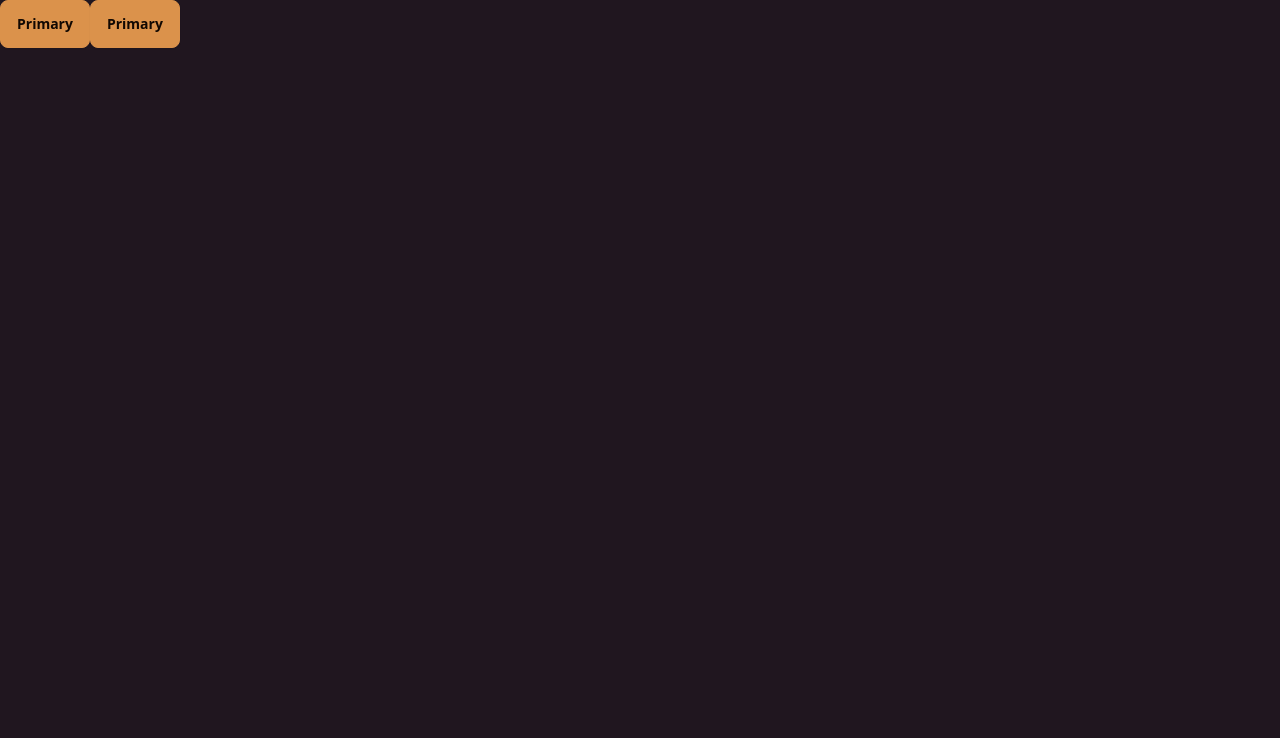
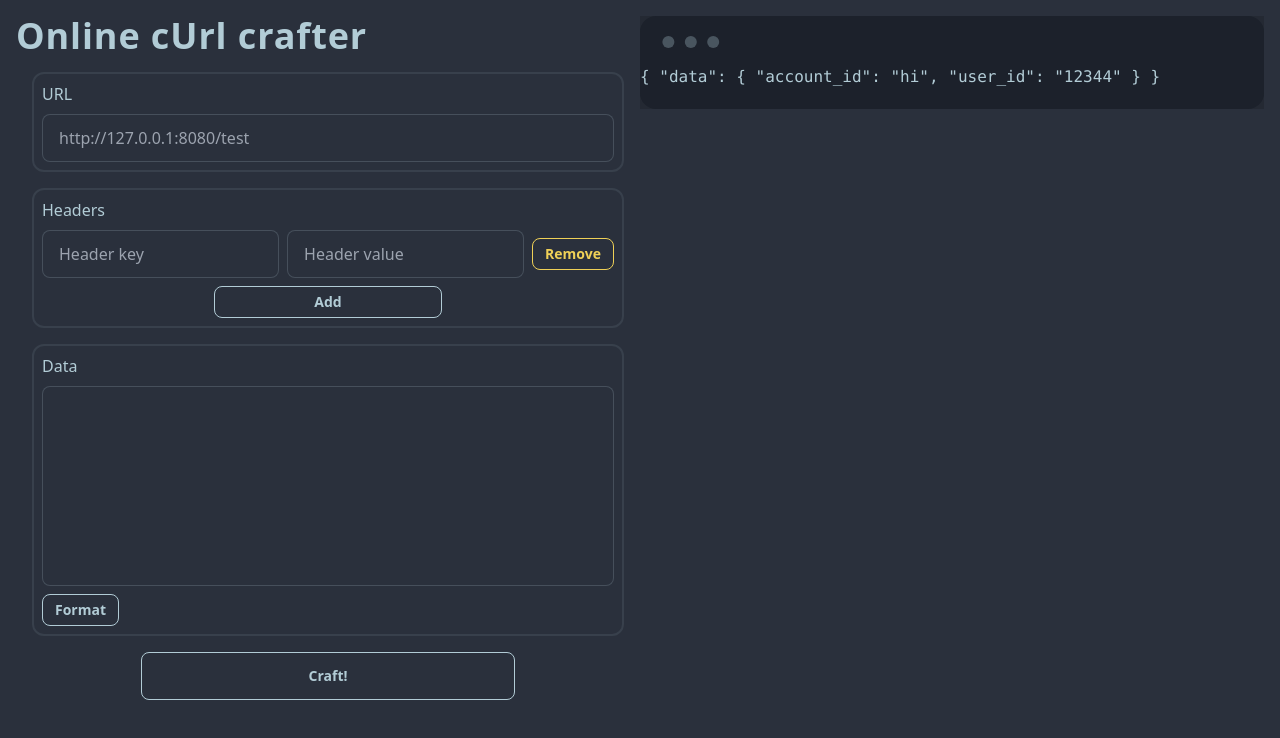
Before and after one commit to galletafromjell666/react-curl-crafter, a React (Vite) app: page / in a window 1280 px wide. Shown: the top 738 px of the page. Built offline with nearby package versions, Linux system fonts and the light colour scheme.

Commit message:
Add basic non working form

```diff
--- a/src/App.tsx
+++ b/src/App.tsx
@@ -1,9 +1,12 @@
+import Form from "./modules/form/Form";
+import Preview from "./modules/preview/Preview";
+
 function App() {
   return (
-    <>
-      <button className="btn btn-primary">Primary</button>
-      <button className="btn btn-primary">Primary</button>
-    </>
+    <div className="bg-base-100 m-4 flex">
+      <Form/>
+      <Preview/>
+    </div>
   );
 }
 
--- /dev/null
+++ b/src/modules/form/Form.tsx
@@ -0,0 +1,70 @@
+import { useForm } from "react-hook-form";
+import Logo from "./components/Logo";
+
+function Form() {
+  const { register, watch } = useForm();
+
+  const watchAllFields = watch();
+  console.log(watchAllFields);
+  return (
+    <div className="flex-1">
+      <Logo />
+      <div
+        data-test-id="url-section"
+        className="m-4 flex flex-col gap-y-2 rounded-xl border-2 border-base-content/10 p-2"
+      >
+        <label htmlFor="url">URL</label>
+        <input
+          id="url"
+          {...register("url")}
+          type="text"
+          placeholder="http://127.0.0.1:8080/test"
+          className="input input-bordered w-full"
+        />
+      </div>
+      <div
+        data-test-id="url-section"
+        className="m-4 flex flex-col gap-y-2 rounded-xl border-2 border-base-content/10 p-2"
+      >
+        <h2>Headers</h2>
+        <div className="flex flex-row items-center gap-x-2">
+          <input
+            id="header_1_key"
+            {...register("header_1_key")}
+            type="text"
+            placeholder="Header key"
+            className="input input-bordered w-full max-w-xs"
+          />
+          <input
+            id="header_1_value"
+            {...register("header_1_value")}
+            type="text"
+            placeholder="Header value"
+            className="input input-bordered w-full max-w-xs"
+          />
+          <button className="btn btn-outline btn-warning btn-sm">Remove</button>
+        </div>
+        <button className="btn btn-outline btn-sm w-2/5 mx-auto">Add</button>
+      </div>
+      <div
+        data-test-id="url-section"
+        className="m-4 flex flex-col gap-y-2 rounded-xl border-2 border-base-content/10 p-2"
+      >
+        <h2>Data</h2>
+        <div className="flex flex-col items-start gap-y-2">
+          <textarea
+            className="textarea textarea-bordered w-full resize-none h-[200px]"
+            id="data"
+            {...register("data")}
+          />
+          <button className="btn btn-outline btn-sm">Format</button>
+        </div>
+      </div>
+      <div className="flex justify-center">
+        <button className="btn btn-outline w-3/5">Craft!</button>
+      </div>
+    </div>
+  );
+}
+
+export default Form;
--- /dev/null
+++ b/src/modules/form/components/Logo.tsx
@@ -0,0 +1,8 @@
+
+function Logo() {
+  return (
+    <h1 className="font-bold text-4xl tracking-wide">Online cUrl crafter</h1>
+  )
+}
+
+export default Logo
--- /dev/null
+++ b/src/modules/preview/Preview.tsx
@@ -0,0 +1,16 @@
+function Preview() {
+  return (
+    <div className="h-full flex-1 justify-center bg-base-200">
+      <div className="mockup-code">
+        <code>{`{
+  "data": {
+    "account_id": "hi",
+    "user_id": "12344"
+  }
+}`}</code>
+      </div>
+    </div>
+  );
+}
+
+export default Preview;
--- a/tailwind.config.js
+++ b/tailwind.config.js
@@ -7,6 +7,6 @@ export default {
   },
   plugins: [daisyui],
   daisyui: {
-    themes: ["coffee"],
+    themes: ["dim"],
   },
 };
```
